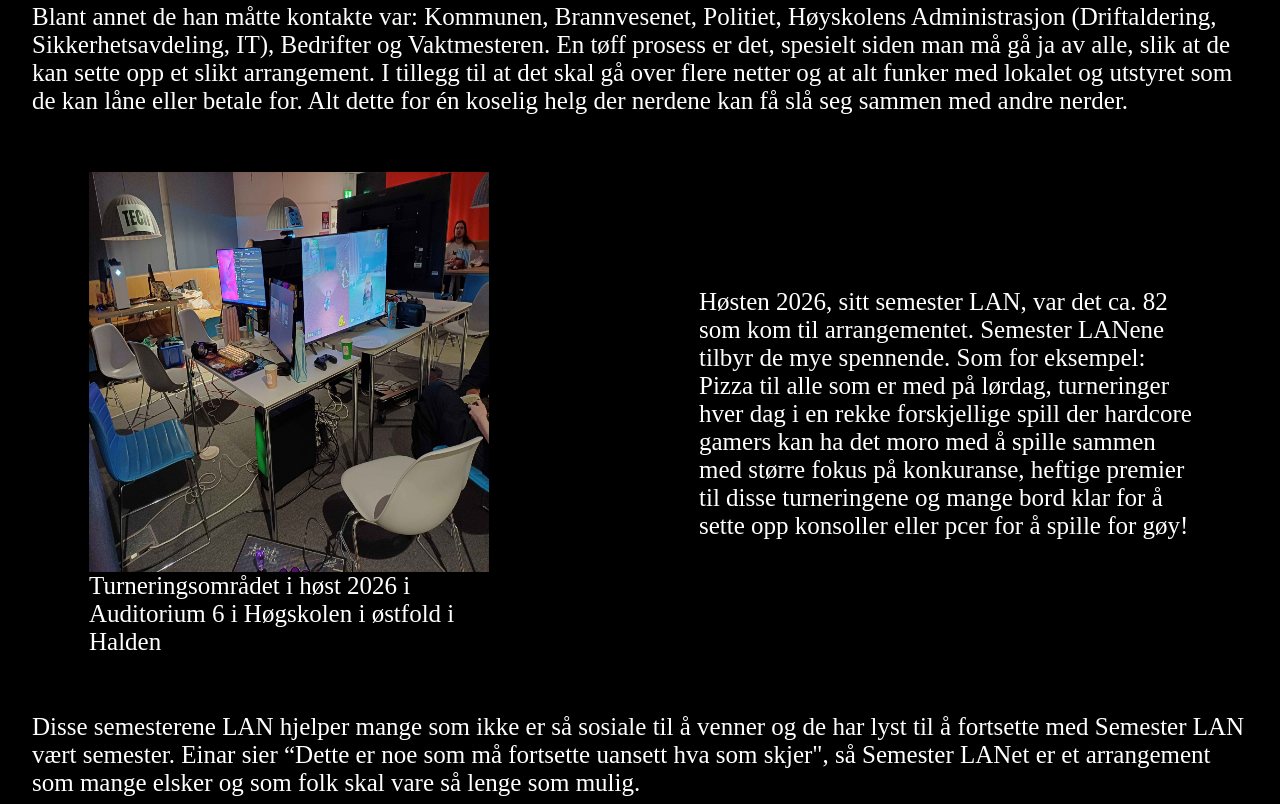
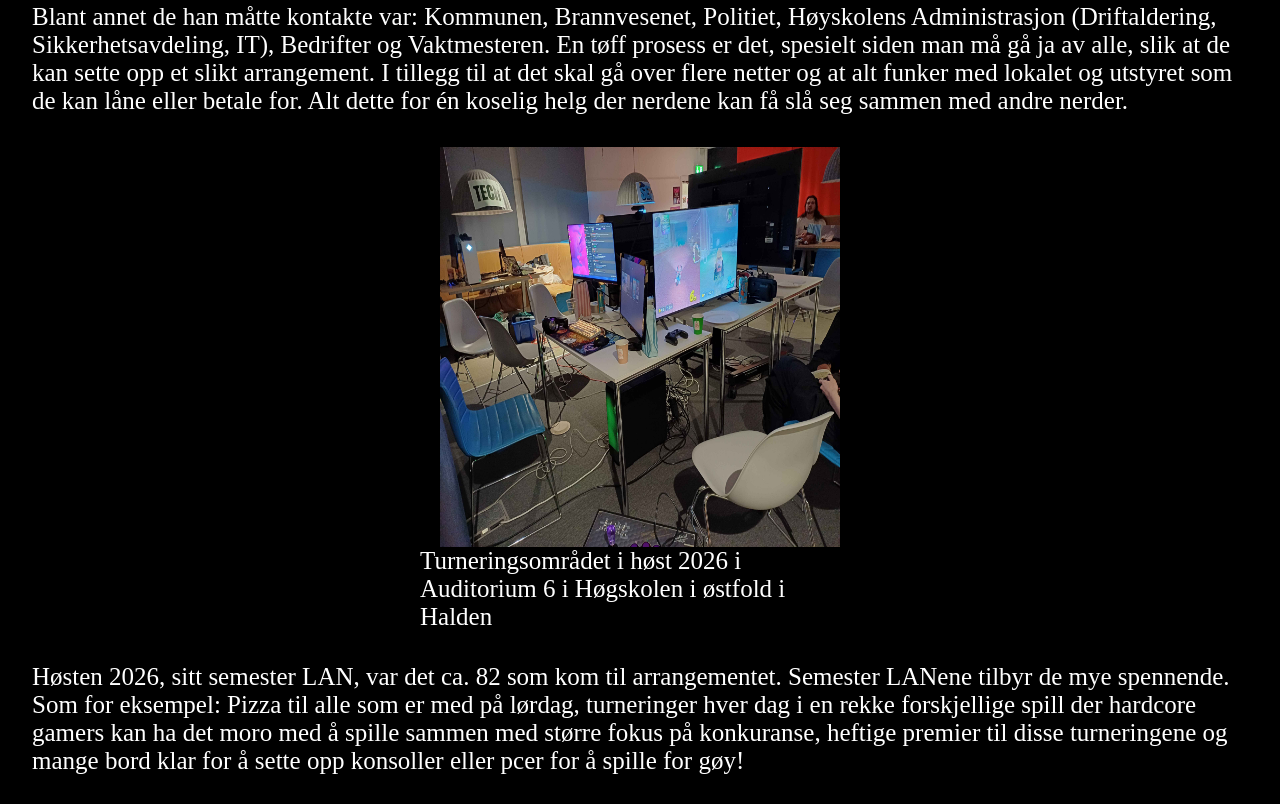
Before and after one commit to Nikola714/Kommunikasjonsdesign2026, a plain HTML site: page lan/index.html in a window 1280 px wide. Shown: the part 1766-2570 px from the top of the page. Drawn offline with Linux system fonts and the light colour scheme.

Commit message:
Fixed text and img layout

```diff
--- a/lan/index.html
+++ b/lan/index.html
@@ -40,7 +40,6 @@
         </p>
 
 
-        <section id="nedDellen">
                 <figure id="turnering">
                     <img src="./img/pc.jpg" alt="Bilde av utstyr i LAN" id="img_turnering"/>
                     <figcaption class="undertekst">Turneringsområdet i høst 2026 i Auditorium 6 i Høgskolen i østfold i Halden</figcaption>
@@ -51,7 +50,6 @@
                     Høsten 2026, sitt semester LAN, var det ca. 82 som kom til arrangementet. Semester LANene tilbyr de mye spennende. Som for eksempel:
                     Pizza til alle som er med på lørdag, turneringer hver dag i en rekke forskjellige spill der hardcore gamers kan ha det moro med å spille sammen med større fokus på konkuranse, heftige premier til disse turneringene og mange bord klar for å sette opp konsoller eller pcer for å spille for gøy!
                 </p>
-            </section>
 
                 <p class="tekst">
                     Disse semesterene LAN hjelper mange som ikke er så sosiale til å venner og de har lyst til å fortsette med Semester LAN vært semester. Einar sier “Dette er noe som må fortsette uansett hva som skjer", så Semester LANet er et arrangement som mange elsker og som folk skal vare så lenge som mulig.
--- a/lan/style/style.css
+++ b/lan/style/style.css
@@ -108,21 +108,14 @@ div.animate {
   #img_turnering{
     width: 400px;
     height: 400px;
+    margin: auto;
   }
 
   .undertekst{
     width: 440px;
+    margin: auto;
   }
 
-  #nedDellen{
-    display: flex;
-    flex-wrap: wrap;
-    justify-content: space-around;
-    align-items: center;
-  }
 
-  #nedDellen .tekst{
-    width: 500px;
-}
 
 }
```
